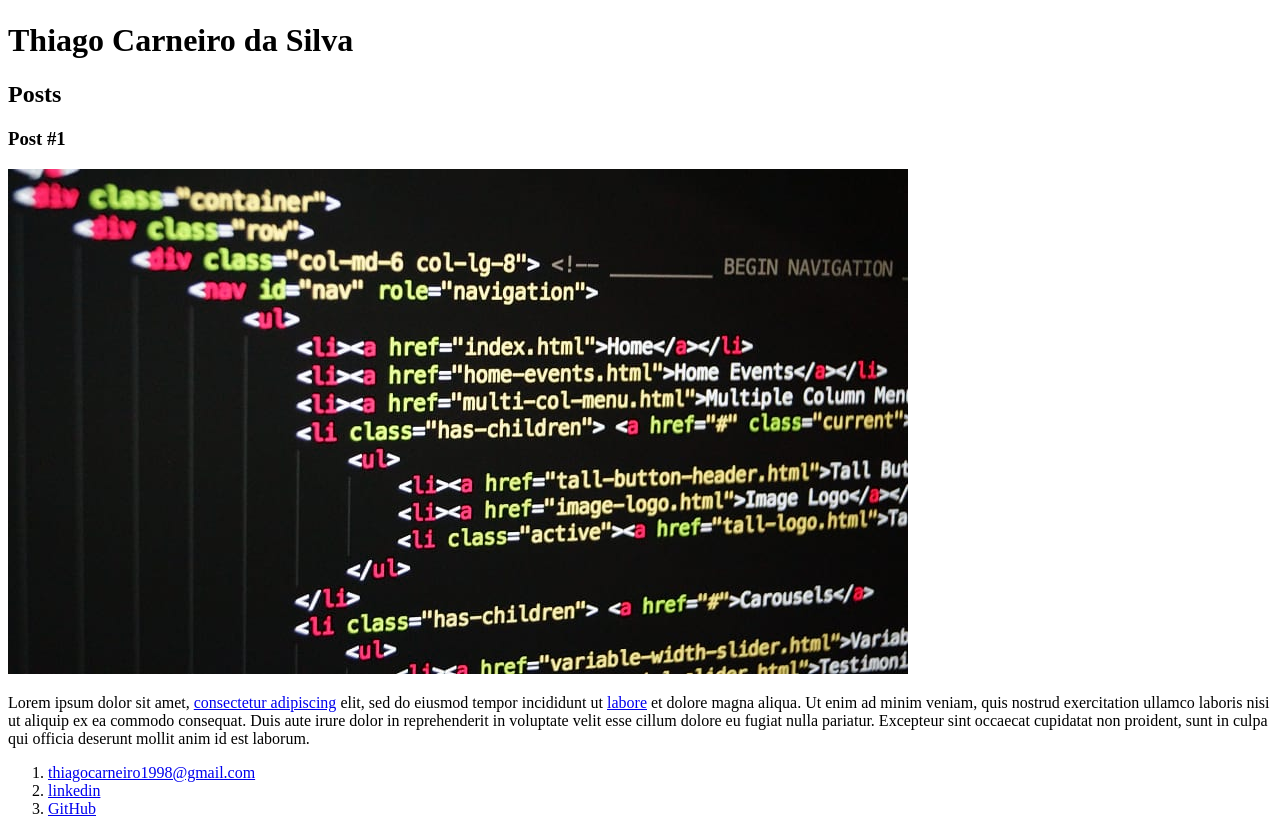
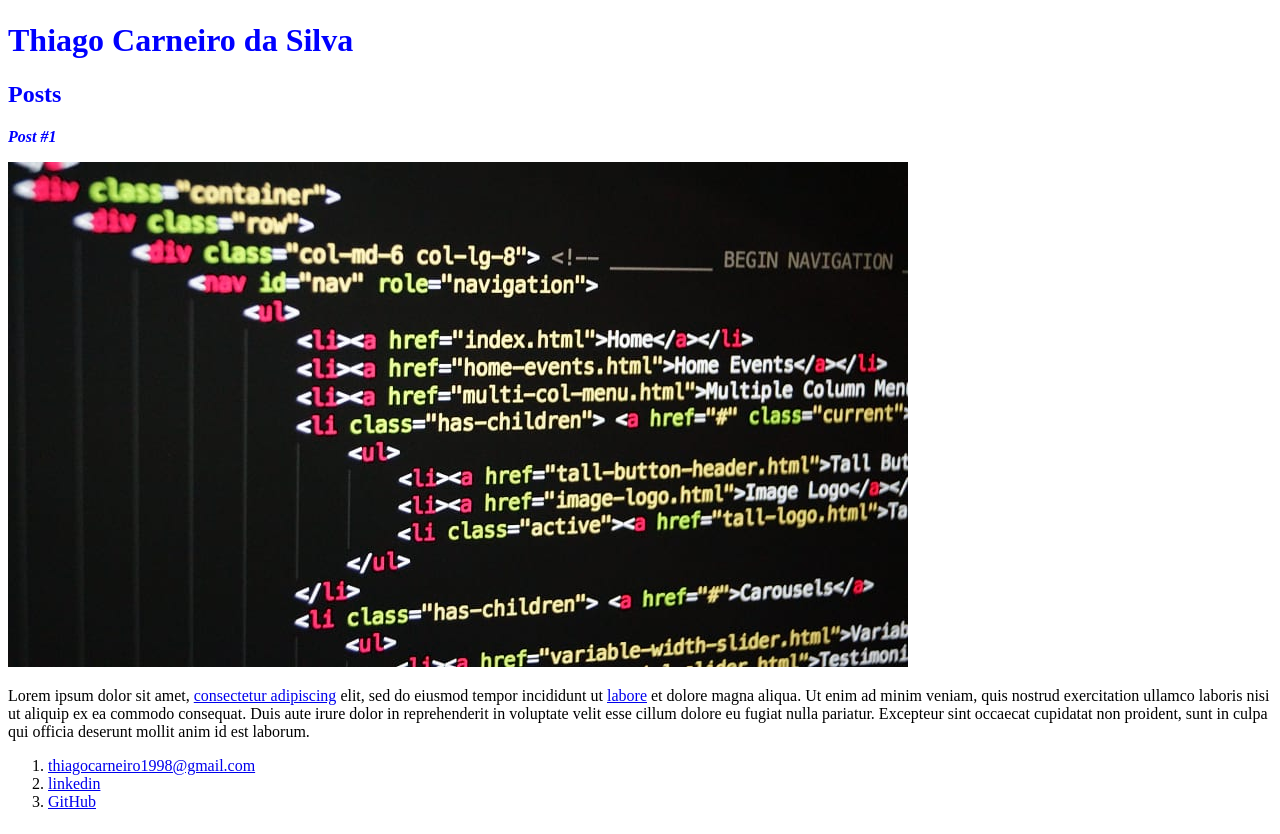
Before and after one commit to th1998c/projeto-dio, a plain HTML site: page Curso de HTML e CSS/Workspace_HTML_CSS/index.html in a window 1280 px wide. Shown: the part 111-945 px from the top of the page. Drawn offline with Linux system fonts and the light colour scheme.

Commit message:
Aula Css - Criação do Style.css e aplicado no html

```diff
--- a/Curso de HTML/Workspace_HTML/index.html
+++ b/Curso de HTML e CSS/Workspace_HTML_CSS/index.html
@@ -7,15 +7,16 @@
 <body>
     <header>
         <img src="thiago.jpg" alt="Minha foto">
-        <h1>Thiago Carneiro da Silva</h1>
+        <h1 id="title">Thiago Carneiro da Silva</h1>
+        <link rel="stylesheet" href="style.css">
     </header>
     <section>
         <header>
-            <h2>Posts</h2>
+            <h2 class="subtitle">Posts</h2>
         </header>
         <article>
             <header>
-                <h3>Post #1</h3>
+                <h3 class="post_title">Post #1</h3>
                 <img src="postagem-1.jpg" alt="Editor de Texto contendo código html">
             </header>
             <p>
--- /dev/null
+++ b/Curso de HTML e CSS/Workspace_HTML_CSS/style.css
@@ -0,0 +1,8 @@
+#title, .subtitle, .post_title{
+    color: blue;
+}
+
+.post_title{
+    font-size: 16px;
+    font-style: italic;
+}
```
Also changed, not shown: Curso de HTML e CSS/Material de apoio HTML.txt (renamed from Curso de HTML/Material de apoio HTML.txt), Curso de HTML e CSS/Workspace_HTML_CSS/postagem-1.jpg (renamed from Curso de HTML/Workspace_HTML/postagem-1.jpg), Curso de HTML e CSS/Workspace_HTML_CSS/thiago.jpg (renamed from Curso de HTML/Workspace_HTML/thiago.jpg).
